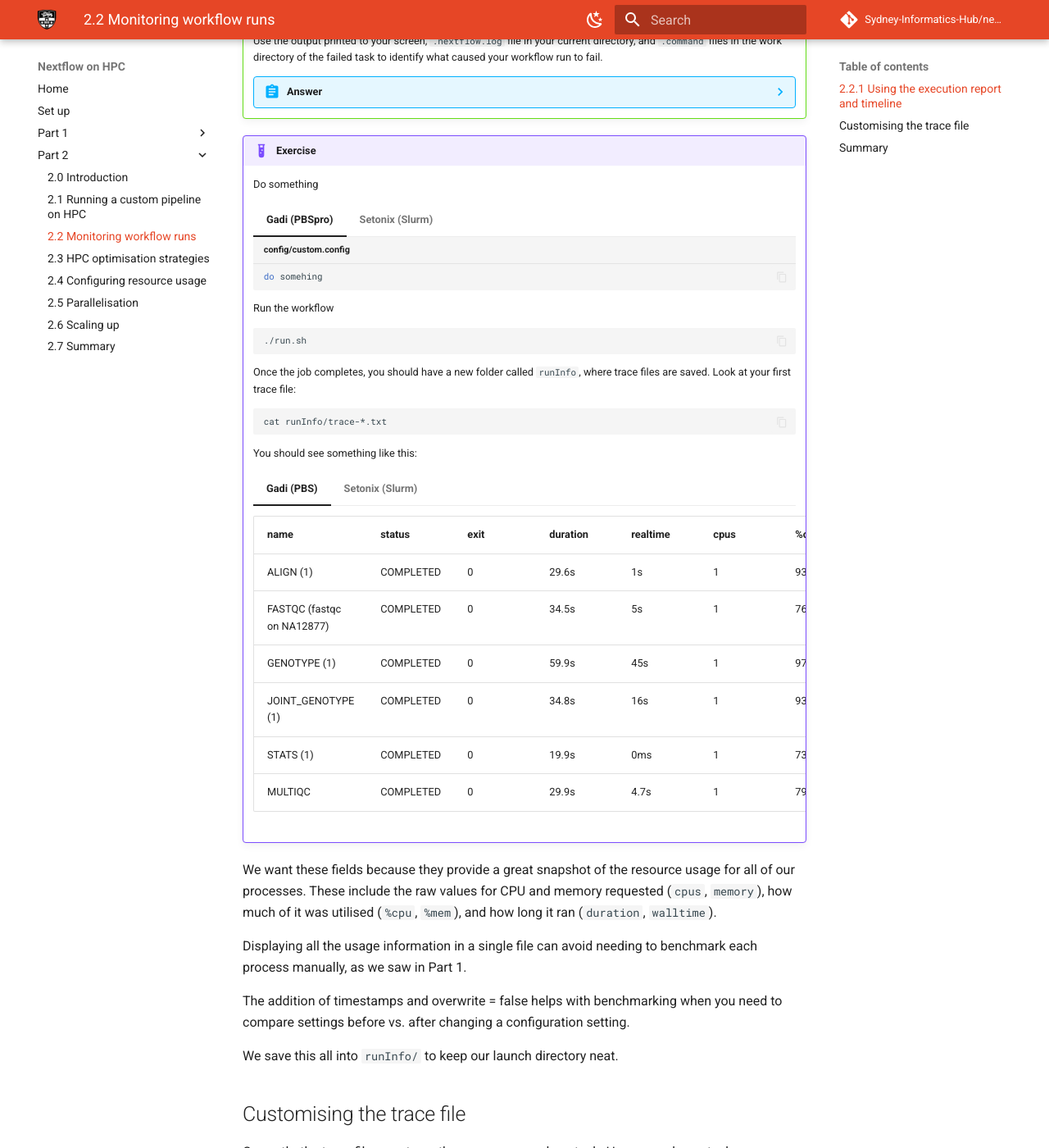
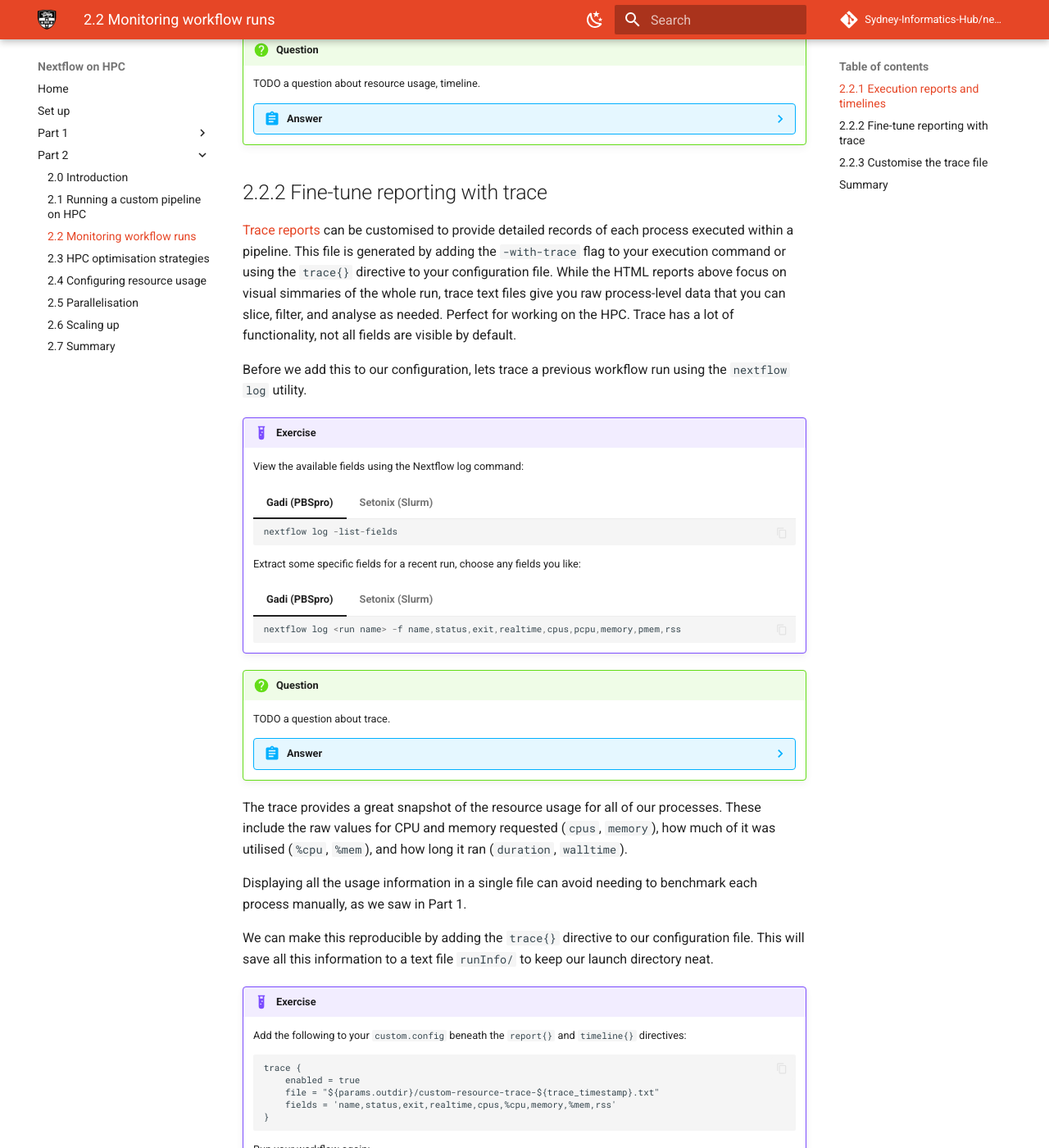
Before and after one commit to Sydney-Informatics-Hub/nextflow-hpc-workshop, an MkDocs documentation site: the page built from docs/part2/22_reporting.md, in a window 1280 px wide and 1400 px high, scrolled down 1773 px. Shown: the whole window at 82% size. Built offline with MkDocs 1.6.1 and Material for MkDocs 9.7.7, drawn with Linux system fonts in a browser that asks for light colours; comment, search, counter and statistics services are not loaded; some of the changed text lies outside the part shown.

````diff
--- a/docs/part2/22_reporting.md
+++ b/docs/part2/22_reporting.md
@@ -18,7 +18,7 @@ You cannot set and forget resource values for an entire workflow, you need to bu
 Now that our workflow is running without error on the scheduler, we will enable [Nextflow's reports](https://nextflow.io/docs/latest/reports.html). This allows us to view the resource usage of each process for our representative sample.
 
 
-## 2.2.1 Using the execution report and timeline
+## 2.2.1 Execution reports and timelines
 
 Nextflow can produce an [execution report](https://nextflow.io/docs/latest/reports.html#execution-report) at the end of your workflow run that summarises all process execution metrics. Similarly, it can create a [execution timeline](https://nextflow.io/docs/latest/reports.html#execution-timeline). These reports summarise how your workflow ran, which processes were executed, and how long they took. They are very helpful during development, troubleshooting, and performance optimisation. These reports can be created when running the pipeline using the `-with-report` and `-with-timeline` flags or by adding `timeline{}` and `report{}` directives to our configuration file.
 
@@ -70,40 +70,83 @@ Both directives allow us to specify a custom file name and choose whether or not
         }
         ```
 
-    Run the workflow
+    Run the workflow:
     ```bash
     ./run.sh
     ```
 
-!!! question "?"
-    Use the output printed to your screen, `.nextflow.log` file in your current directory, and `.command` files in the work directory of the failed task to identify what caused your workflow run to fail.
+    Once the job completes, you should have a new folder called `runInfo`, where your timeline and report files are saved.
+
+!!! question "Question"
+    TODO a question about resource usage, timeline.
 
     ??? abstract "Answer"
-        Our run stopped because one or more processes failed. [Exit status `127` in Linux environments](https://linuxconfig.org/how-to-fix-bash-127-error-return-code) means your system was not able to find the command referenced in the process. This suggests the software is not available in our environment.
+        TODO answer.
 
+## 2.2.2 Fine-tune reporting with trace
+
+[Trace reports](https://nextflow.io/docs/latest/reports.html#trace-file) can be customised to provide detailed records of each process executed within a pipeline. This file is generated by adding the `-with-trace` flag to your execution command or using the `trace{}` directive to your configuration file. While the HTML reports above focus on visual simmaries of the whole run, trace text files give you raw process-level data that you can slice, filter, and analyse as needed. Perfect for working on the HPC. Trace has a lot of functionality, not all fields are visible by default.
+
+Before we add this to our configuration, lets trace a previous workflow run using the `nextflow log` utility.
 
 !!! example "Exercise"
 
-    Do something
+    View the available fields using the Nextflow log command:
 
     === "Gadi (PBSpro)"
 
-        ```groovy title='config/custom.config'
-        do somehing
+        ```groovy
+        nextflow log -list-fields
         ```
 
     === "Setonix (Slurm)"
 
-        ```groovy title='config/custom.config'
-         do somehing
+        ```groovy
+        nextflow log -list-fields
+        ```
+    Extract some specific fields for a recent run, choose any fields you like:
+
+    === "Gadi (PBSpro)"
+
+        ```groovy
+        nextflow log <run name> -f name,status,exit,realtime,cpus,pcpu,memory,pmem,rss
         ```
 
-    Run the workflow
+    === "Setonix (Slurm)"
+
+        ```groovy
+        nextflow log <run name> -f name,status,exit,realtime,cpus,pcpu,memory,pmem,rss
+        ```
+
+!!! question "Question"
+    TODO a question about trace.
+
+    ??? abstract "Answer"
+        TODO answer.
+
+The trace provides a great snapshot of the resource usage for all of our processes. These include the raw values for CPU and memory requested (`cpus`, `memory`), how much of it was utilised (`%cpu`, `%mem`), and how long it ran (`duration`, `walltime`).
+
+Displaying all the usage information in a single file can avoid needing to benchmark each process manually, as we saw in Part 1.
+
+We can make this reproducible by adding the `trace{}` directive to our configuration file. This will save all this information to a text file `runInfo/` to keep our launch directory neat.
+
+!!! example "Exercise"
+
+    Add the following to your `custom.config` beneath the `report{}` and `timeline{}` directives:
+    ```
+    trace {
+        enabled = true
+        file = "${params.outdir}/custom-resource-trace-${trace_timestamp}.txt"
+        fields = 'name,status,exit,realtime,cpus,%cpu,memory,%mem,rss'
+    }
+    ```
+
+    Run your workflow again:
     ```bash
     ./run.sh
     ```
-    Once the job completes, you should have a new folder called `runInfo`, where trace files are saved. Look at your first trace file:
 
+    View you trace file:
     ```bash
     cat runInfo/trace-*.txt
     ```
@@ -132,21 +175,9 @@ Both directives allow us to specify a custom file name and choose whether or not
         | STATS (1)                  | COMPLETED | 0    | 14.9s    | 1s       | 1    | 45.2%  | 2 GB   | 0.0% | 2 MB     |
         | MULTIQC                    | COMPLETED | 0    | 19.9s    | 5.3s     | 1    | 62.4%  | 2 GB   | 0.0% | 78.6 MB  |
 
-We want these fields because they provide a great snapshot of the resource usage for all of our processes. These include the raw values for CPU and memory requested (`cpus`, `memory`), how much of it was utilised (`%cpu`, `%mem`), and how long it ran (`duration`, `walltime`).
+## 2.2.3 Customise the trace file
 
-Displaying all the usage information in a single file can avoid needing to benchmark each process manually, as we saw in Part 1.
-
-The addition of timestamps and overwrite = false helps with benchmarking when you
-need to compare settings before vs. after changing a configuration setting.
-
-We save this all into `runInfo/` to keep our launch directory neat.
-
-## Customising the trace file
-
-Currently, the trace file reports on the resources used per task. However,
-when a tasks errors or produces an unexpected result, it is recommended to
-view the work directory, or view the job run information with `qstat` or
-`sacct`.
+Currently, the trace file reports on the resources used per task. Trace offers additional, useful reporting functionality that makes it easier for us to track process execution when working in an HPC environment. When things go wrong with process execution, we often need to trawl through the work directory, or view the job run with `qstat` or `sacct` to gather information. Let's add this information to our trace file:
 
 !!! example "Exercise"
 
````
